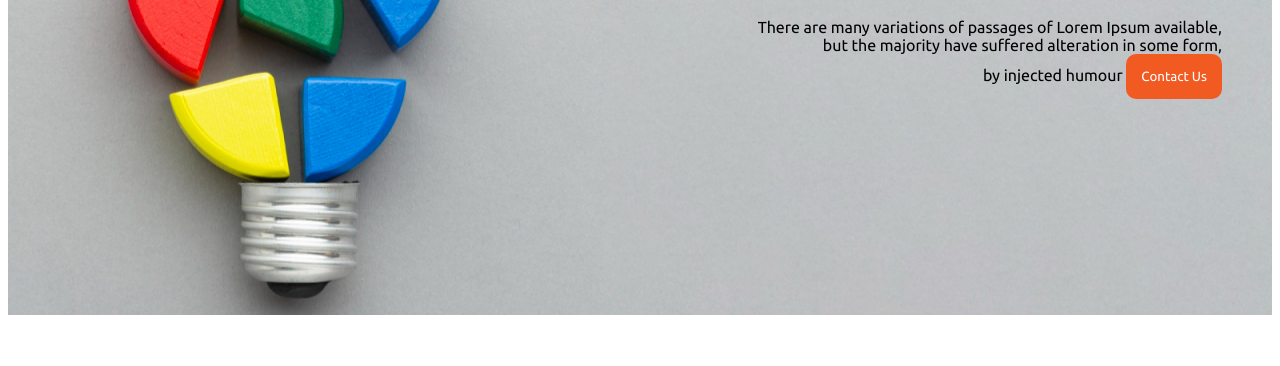
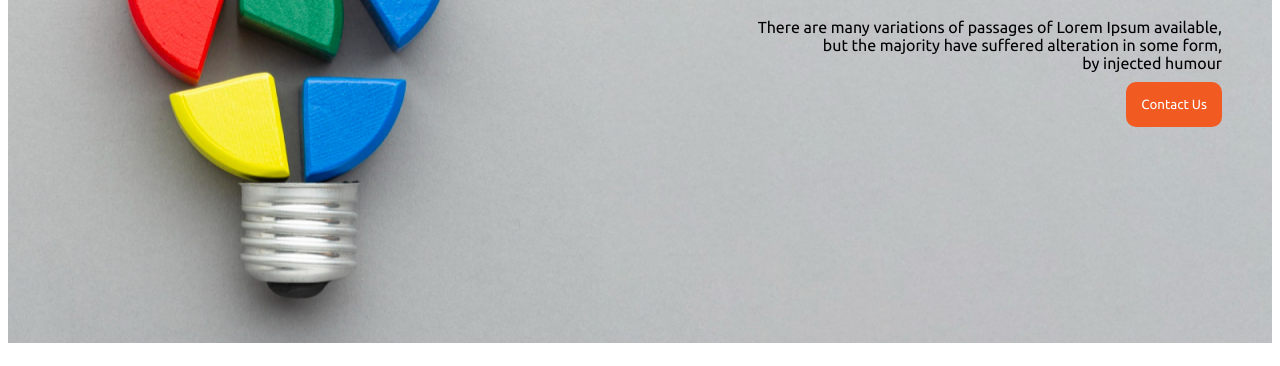
Before and after one commit to nabid050/New-Year-New-Me, a plain HTML site: page index.html in a window 1280 px wide. Shown: the part 365-731 px from the top of the page. Drawn offline with Linux system fonts and the light colour scheme.

Commit message:
final-commit

```diff
--- a/index.html
+++ b/index.html
@@ -27,7 +27,7 @@
         <p>
           There are many variations of passages of Lorem Ipsum available, <br />
           but the majority have suffered alteration in some form, <br />
-          by injected humour
+          by injected humour <br>
         <button id="contact-btn">Contact Us</button>
       </div>
     </header>
--- a/style.css
+++ b/style.css
@@ -13,6 +13,7 @@
   padding: 15px;
   border-radius: 10px;
   border: none;
+  margin-top: 10px;
 }
 .banner-sec {
   text-align: end;
```
